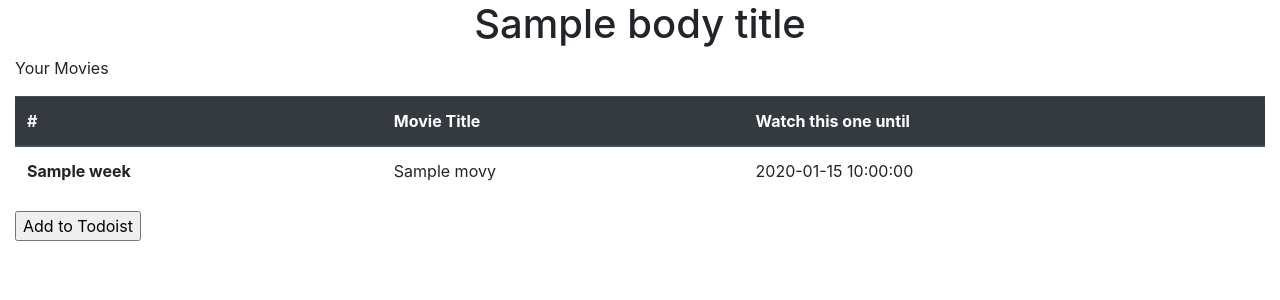
After one commit to karatugo/watch-52, a Flask app: template templates/movies.html in a window 1280 px wide. The commit adds this page. Shown: the top 300 px of the page. Run offline with Flask 2, Linux system fonts and the light colour scheme; the template is opened without the code that fills it: most values are stand-ins (such as "Sample title", 1, 10 or a date in 2020); some libraries are stand-ins or nearby versions.

Commit message:
Implement movie data fetch from IMDB (#2)

```diff
--- a/app.py
+++ b/app.py
@@ -1,17 +1,62 @@
 import os
-import flask
 import re
+import imdb
+import random
+import datetime
+
 from dotenv import load_dotenv
+from flask import Flask, render_template, request, redirect, url_for, jsonify
 
-app = flask.Flask(__name__)
+app = Flask(__name__)
 load_dotenv()
+ia = imdb.IMDb()
 
 # https://flask.palletsprojects.com/en/1.1.x/quickstart/#sessions
 app.secret_key = os.getenv("SECRETKEY")
 
+def generate_movie_data(top_movies, random_numbers):
+    today = datetime.date.today()
+    week_number = 1
+    movie_data = []
+    for n in random_numbers:
+        movie_data.append(
+            {
+            "week": week_number,
+            "title": top_movies[n],
+            "due_date": today + datetime.timedelta(days=7*week_number)
+            })
+
+        week_number += 1
+    return movie_data
+
+def get_movie_data():
+    top_movies = ia.get_top250_movies()
+    random_numbers = random.sample(range(250), 52)
+    movie_data = generate_movie_data(top_movies, random_numbers)
+    return movie_data
+
+@app.route("/movies", methods=["POST", "GET"])
+def search_imdb():
+    if request.method == "POST":
+        try:
+            movie_data = get_movie_data()
+        except imdb.IMDbError as e:
+            return redirect(url_for("error", error=e))
+        except Exception as e:
+            return redirect(url_for("error", error=e))
+
+        return render_template("movies.html", head_title="Your Movies", movies=movie_data)
+    else:
+        return redirect("/")
+
+@app.route('/error', methods=["POST", "GET"])
+def error():
+    error = request.args["error"]
+    return render_template("error.html", head_title="Watch 52", error=error)
+
 @app.route('/', methods=["POST", "GET"])
 def index():
-    return flask.render_template("index.html", head_title="Watch 52")
+    return render_template("index.html", head_title="Watch 52")
 
 
 if __name__ == '__main__':
--- a/templates/base.html
+++ b/templates/base.html
@@ -13,6 +13,7 @@
   <body>
       <div class="container-fluid">
         {% block body %}{% endblock %}
+        {% block extra_content %}{% endblock %}
       </div>
     </body>
 </html>
--- /dev/null
+++ b/templates/error.html
@@ -0,0 +1,5 @@
+{% extends "index.html" %}
+
+{% block extra_content %}
+<!-- <h6>{{error}}</h6> -->
+{% endblock %}
--- /dev/null
+++ b/templates/movies.html
@@ -0,0 +1,34 @@
+{% extends "base.html" %}
+
+{% block body %}
+<div class="content">
+    <h1 style="text-align: center;">{{ body_title }}</h1>
+    Your Movies
+    <div class="form">
+        <form action="/add-todoist" method="POST">
+            <p>
+
+                <table class="table">
+                    <thead class="thead-dark">
+                        <tr>
+                            <th scope="col">#</th>
+                            <th scope="col">Movie Title</th>
+                            <th scope="col">Watch this one until</th>
+                        </tr>
+                    </thead>
+                    <tbody>
+                        {% for m in movies %}
+                        <tr>
+                            <th scope="row">{{ m.week }}</th>
+                            <td>{{ m.title }}</td>
+                            <td>{{ m.due_date }}</td>
+                        </tr>
+                        {% endfor %}
+                    </tbody>
+                </table>
+            </p>
+            <input type="submit" value="Add to Todoist">
+        </form>
+    </div>
+</div>
+{% endblock %}
```
Also changed, not shown: templates/index.html (+14 -8 lines), 2 other files.
